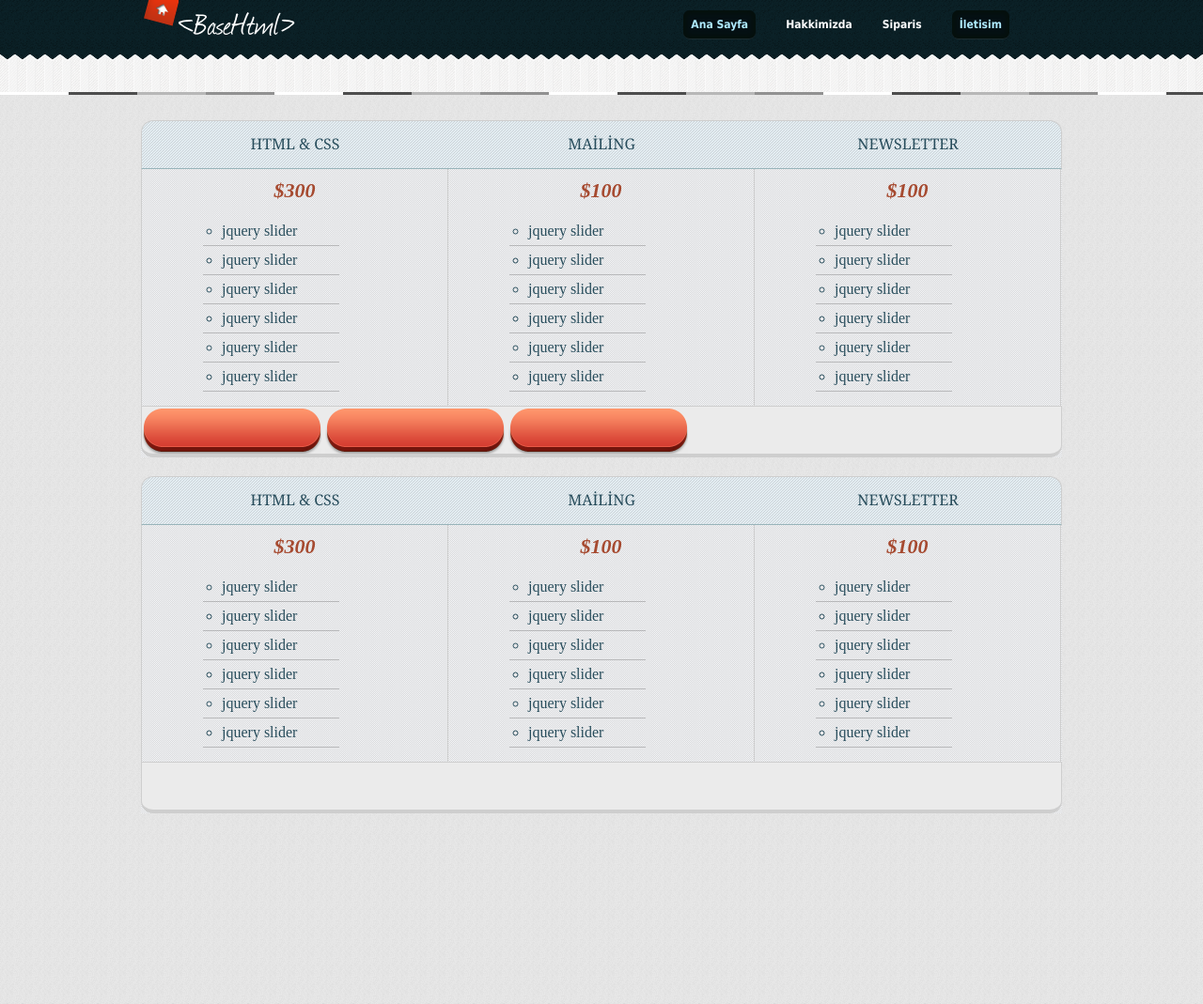
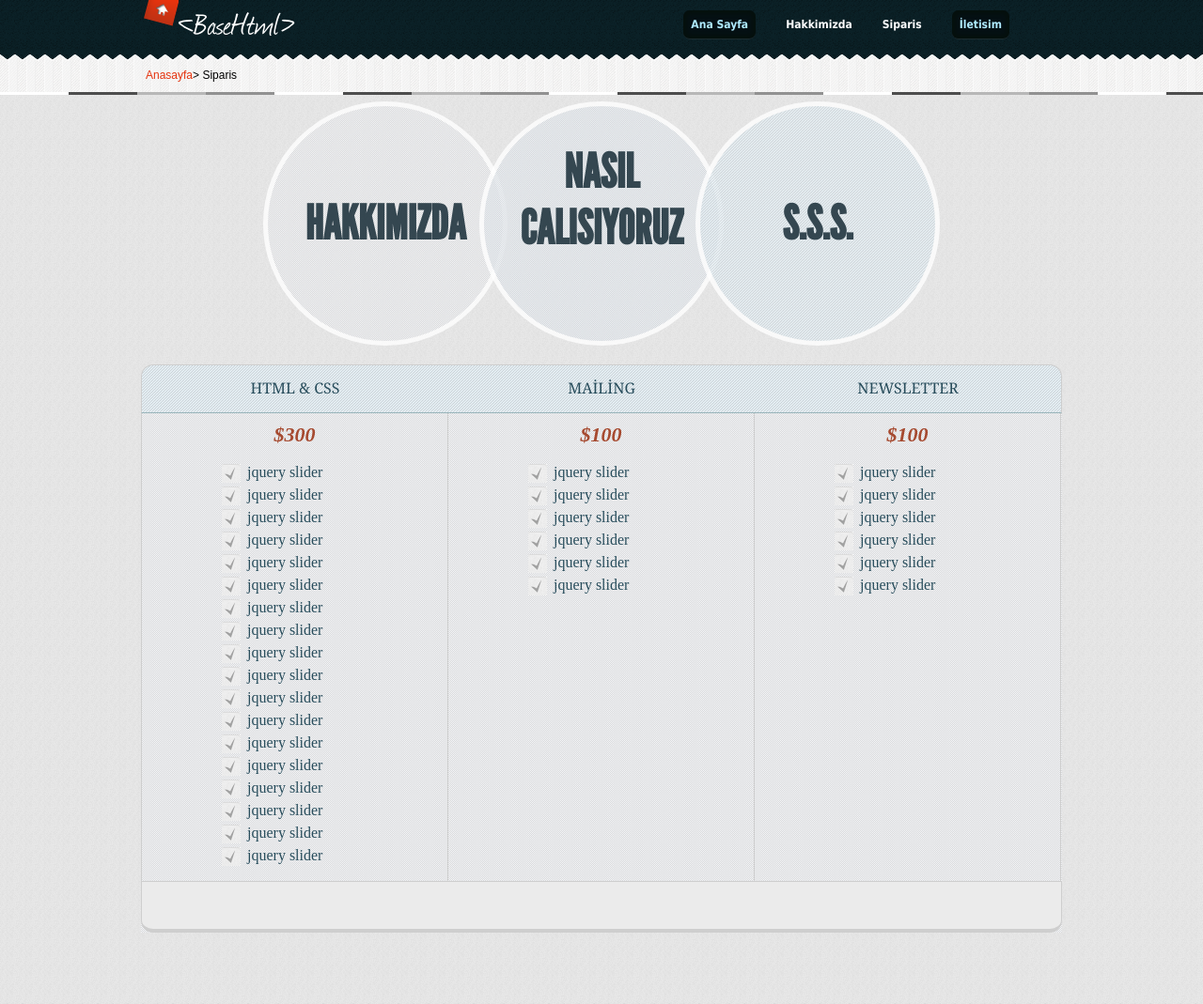
Before and after one commit to aekkirgil/basehtml, a Django app: template templates/siparis.html in a window 1280 px wide. Shown: the top 1069 px of the page at 94% size. Run offline with Django 3.2, Linux system fonts and the light colour scheme; the template is opened without the code that fills it, so the values that code supplies are empty; some web fonts are replaced.

Commit message:
revize pages

```diff
--- a/static/css/main.css
+++ b/static/css/main.css
@@ -11,6 +11,9 @@ body {
 	height:0;
 	font-size:1px;
 	line-height:0px
+}
+a {
+	text-decoration:none;
 }
 @font-face {
     font-family: 'LeagueGothicRegular';
@@ -492,8 +495,11 @@ body {
 }
 .sip-window li {
 	color:#284d5c;
-	list-style-type:circle;
-	line-height:30px;
+	/*list-style-type:circle;*/
+	line-height:23px;
+	background: url('../img/base_sprite2.png') no-repeat;
+	background-position:-225px -242px;
+	padding-left:27px;
 }
 .sip-window ul {
 	padding:15px 35px 15px 85px;
@@ -541,3 +547,17 @@ body {
 	background-position:-809px -127px;
 	float:left;
 }
+.bread-crumb {
+	position:relative;
+	padding:5px;
+	color:#000;
+	font-size:12px;
+}
+.bread-crumb a {
+	color:#e5330e;
+}
+.bread {
+	width:980px;
+	height:20px;
+	padding:10px;
+}
--- a/templates/base.html
+++ b/templates/base.html
@@ -10,6 +10,12 @@
 		{% endblock %}
   </head>
   <body>
+
+	 <!-- Bismillahirrahmanirrahiym
+“Allahümme ya rabbi ve cebraile ve mikaile ve israfile ve azraile ve ibrahime ve ismaile ve ishaka ve ya’kube ve münzile’l-berekati ve münzilet-Tevrati ve’z-Zeburi ve’l-İncili ve’l-Furkani ve la havle ve la kuvvete illa billahi’l aliyyi’l-aziym.La ilahe illallahü’l- Melikü’l-Hakku’l-Mübin.Muhammedün rasulullahi sadiku’l vadi’l-Emin ya rabbi ya rabbi ya hayyu ya kayyumu ya ze’l-celali ve’l-ikram.Es’elüke ya rabbe’l-Arşi’l-Aziym.En yerzükaniy rızkan halalen tayyiben birahmetike ya erhamer rahimiyn.
+Yemliyha, Mernuş, Debernuş, Misliyna, Mekseliyna,
+Şazenuş, Kefeştatıyyuş, Kıtmir”
+  <!-->
   	  <div id="head">
 	  	  <div id="head_nav">
 			  <a href="{% url index %}"><div class="head-icon"></div></a>
@@ -32,7 +38,12 @@
 	  <div id="body">
 		  {% block body-top %}
 			<div id="body-top-little"></div>
-			<div class="top-border-bg"></div>
+			<div class="top-border-bg">
+				<div class="bread mr0">
+				{% block bread %}
+				{% endblock %}
+				</div>
+			</div>
 			<div class="top-border"></div>
 		  {% endblock %}
 		  <div id="main">
--- a/templates/calisiyoruz.html
+++ b/templates/calisiyoruz.html
@@ -1,4 +1,9 @@
 {% extends "base.html" %}
+{% block bread %}
+	<div class="bread-crumb hel">
+		<a href="/">Anasayfa</a>&gt; Çalışıyoruz
+	</div>
+{% endblock %}
 {% block main %}
 	<div class="dash1"><h1><a href="{% url hakkimizda %}">HAKKIMIZDA</a></h1></div>
 	<div class="dash2"><h1 class="htext"><a href="{% url calisiyoruz %}">NASIL CALISIYORUZ</a></h1></div>
--- a/templates/hakkimizda.html
+++ b/templates/hakkimizda.html
@@ -1,4 +1,9 @@
 {% extends "base.html" %}
+{% block bread %}
+	<div class="bread-crumb hel">
+		<a href="/">Anasayfa</a>&gt; Hakkımızda
+	</div>
+{% endblock %}
 {% block main %}
 	<div class="dash1"><h1><a href="{% url hakkimizda %}">HAKKIMIZDA</a></h1></div>
 	<div class="dash2"><h1 class="htext"><a href="{% url calisiyoruz %}">NASIL CALISIYORUZ</a></h1></div>
--- a/templates/siparis.html
+++ b/templates/siparis.html
@@ -15,8 +15,16 @@
 
 	</script>
 {% endblock %}
-
+{% block bread %}
+	<div class="bread-crumb hel">
+		<a href="/">Anasayfa</a>&gt; Siparis
+	</div>
+{% endblock %}
 {% block main %}
+<div class="dash1"><h1><a href="{% url hakkimizda %}">HAKKIMIZDA</a></h1></div>
+	<div class="dash2"><h1 class="htext"><a href="{% url calisiyoruz %}">NASIL CALISIYORUZ</a></h1></div>
+	<div class="dash3"><h1><a href="{% url sorular %}">S.S.S.</a></h1></div>
+<br class="clearfloat" />
 	<div class="sip-main">
 		<div class="sip-main-top dro">
 			<div class="title"><h3>HTML & CSS</h3></div>
@@ -39,13 +47,7 @@
 					<li class="bg-li"></li>
 					<li>jquery slider</li>
 					<li class="bg-li"></li>
-				</ul>
-
-			</div>
-			<div class="sip-window br-left br-right">
-				<h3><i>$100</i></h3>
-				<ul>
-					<li>jquery slider</li>
+<li>jquery slider</li>
 					<li class="bg-li"></li>
 					<li>jquery slider</li>
 					<li class="bg-li"></li>
@@ -57,47 +59,7 @@
 					<li class="bg-li"></li>
 					<li>jquery slider</li>
 					<li class="bg-li"></li>
-				</ul>
-			</div>
-			<div class="sip-window br-right">
-				<h3><i>$100</i></h3>
-				<ul>
-					<li>jquery slider</li>
-					<li class="bg-li"></li>
-					<li>jquery slider</li>
-					<li class="bg-li"></li>
-					<li>jquery slider</li>
-					<li class="bg-li"></li>
-					<li>jquery slider</li>
-					<li class="bg-li"></li>
-					<li>jquery slider</li>
-					<li class="bg-li"></li>
-					<li>jquery slider</li>
-					<li class="bg-li"></li>
-				</ul>
-			</div>
-			<br class="clearfloat" />
-			<div class="sip-main-bottom br-left br-right">
-				<div class="check-button"></div>
-				<div class="check-button"></div>
-				<div class="check-button"></div>
-			</div>
-			<div class="middle-sip-brdr"></div>
-		</div>
-	</div>
-
-
-	<div class="sip-main">
-		<div class="sip-main-top dro">
-			<div class="title"><h3>HTML & CSS</h3></div>
-			<div class="title"><h3>MAİLİNG</h3></div>
-			<div class="title"><h3>NEWSLETTER</h3></div>
-		</div>
-		<div class="sip-center-table">
-			<div class="sip-window br-left">
-				<h3><i>$300</i></h3>
-				<ul>
-					<li>jquery slider</li>
+<li>jquery slider</li>
 					<li class="bg-li"></li>
 					<li>jquery slider</li>
 					<li class="bg-li"></li>
@@ -151,4 +113,6 @@
 			<div class="middle-sip-brdr"></div>
 		</div>
 	</div>
+
+
 {% endblock %}
--- a/templates/sorular.html
+++ b/templates/sorular.html
@@ -1,4 +1,9 @@
 {% extends "base.html" %}
+{% block bread %}
+	<div class="bread-crumb hel">
+		<a href="/">Anasayfa</a>&gt; Sıkça sorulan sorular
+	</div>
+{% endblock %}
 {% block main %}
 	<div class="dash1"><h1><a href="{% url hakkimizda %}">HAKKIMIZDA</a></h1></div>
 	<div class="dash2"><h1 class="htext"><a href="{% url calisiyoruz %}">NASIL CALISIYORUZ</a></h1></div>
```
Also changed, not shown: static/img/base_sprite2.png.
